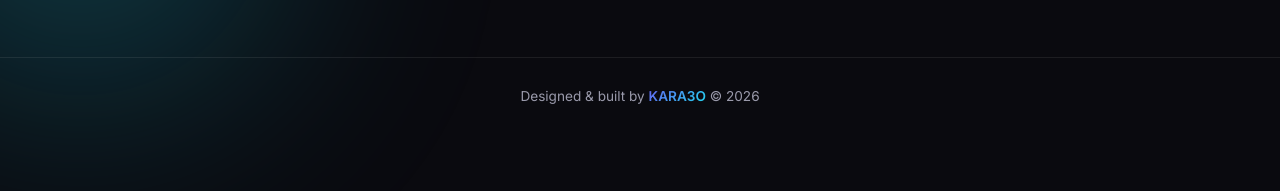
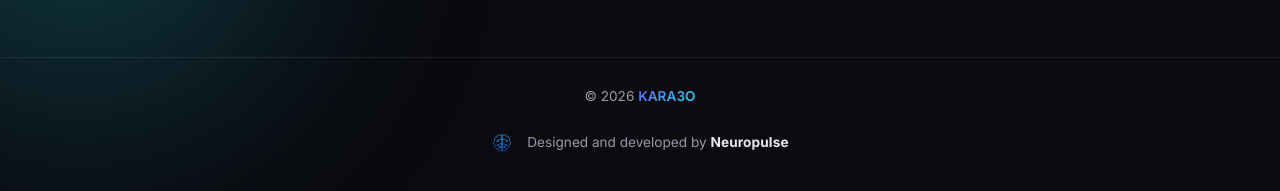
Before and after one commit to KARA3O/My_Portfolio, a website: page index.html in a window 1280 px wide. Shown: the part 797-988 px from the top of the page. Before the commit the page ends 933 px from the top, so only its background shows below. Drawn offline with Linux system fonts and the light colour scheme.

Commit message:
Add Neuropulse credit to footer

```diff
--- a/css/style.css
+++ b/css/style.css
@@ -305,6 +305,31 @@ footer {
   border-top: 1px solid var(--border);
   padding: 28px 24px; text-align: center;
   color: var(--muted); font-size: 0.85rem;
+  display: flex; flex-direction: column; align-items: center; gap: 12px;
+}
+
+/* "Designed and developed by Neuropulse" credit (same pattern as the Neuropulse client sites) */
+.credit-link {
+  display: inline-flex; align-items: center; gap: 10px;
+  padding: 7px 14px 7px 10px; border-radius: 999px; border: 1px solid transparent;
+  color: var(--muted); font-size: 0.85rem;
+  transition: color 0.2s, border-color 0.2s, background-color 0.2s, transform 0.25s ease;
+}
+.credit-link img { width: 30px; height: 30px; transition: transform 0.35s cubic-bezier(0.34, 1.56, 0.64, 1); }
+.credit-link strong {
+  color: var(--text); font-weight: 700; letter-spacing: 0.01em;
+  text-decoration: underline; text-decoration-color: transparent; text-underline-offset: 4px;
+  transition: text-decoration-color 0.2s;
+}
+.credit-link:hover, .credit-link:focus-visible {
+  color: var(--text); border-color: var(--border); background: var(--card-hover); transform: translateY(-1px);
+}
+.credit-link:hover strong, .credit-link:focus-visible strong { text-decoration-color: #1E9BFF; }
+.credit-link:hover img, .credit-link:focus-visible img { transform: rotate(-8deg) scale(1.1); }
+.credit-link:focus-visible { outline: 2px solid #1E9BFF; outline-offset: 2px; }
+@media (prefers-reduced-motion: reduce) {
+  .credit-link, .credit-link img { transition: none; }
+  .credit-link:hover, .credit-link:hover img { transform: none; }
 }
 
 /* ============ SCROLL REVEAL ============ */
--- a/index.html
+++ b/index.html
@@ -46,7 +46,10 @@
     <a href="mailto:thindisakarabo77@gmail.com" aria-label="Email"><svg width="18" height="18" viewBox="0 0 24 24" fill="none" stroke="currentColor" stroke-width="2" aria-hidden="true"><rect x="2" y="4" width="20" height="16" rx="2"/><path d="m22 7-10 6L2 7"/></svg></a>
   </div>
 </header>
-  <footer>Designed &amp; built by <span class="gradient-text" style="font-weight:600;">KARA3O</span> © 2026</footer>
+  <footer>
+    <div class="footer-copy">© 2026 <span class="gradient-text" style="font-weight:600;">KARA3O</span></div>
+    <a class="credit-link" href="https://neuropulse-inc.karabofelicia24.workers.dev/" target="_blank" rel="noopener"><img src="assets/images/neuropulse/logo-icon.svg" alt="" width="28" height="28"><span>Designed and developed by <strong>Neuropulse</strong></span></a>
+  </footer>
   <script src="js/particles.js"></script><script src="js/main.js"></script>
 </body>
 </html>
```
Also changed, not shown: 404.html (+4 -1 lines), about.html (+4 -1 lines), contact.html (+4 -1 lines), experience.html (+4 -1 lines), projects.html (+4 -1 lines).
